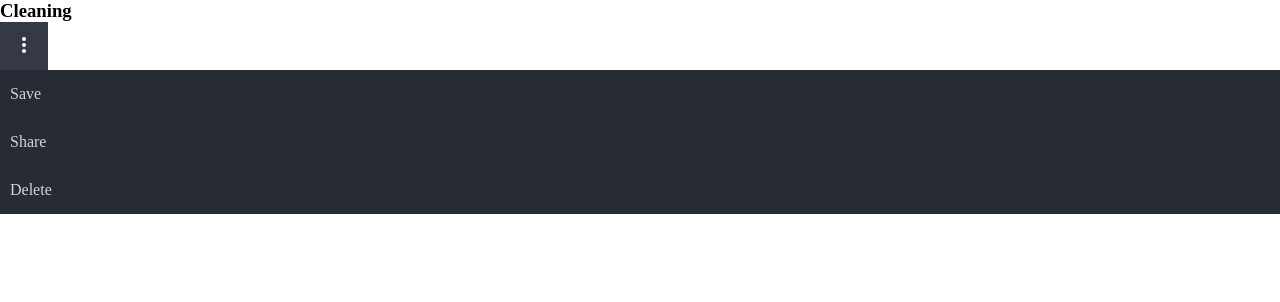
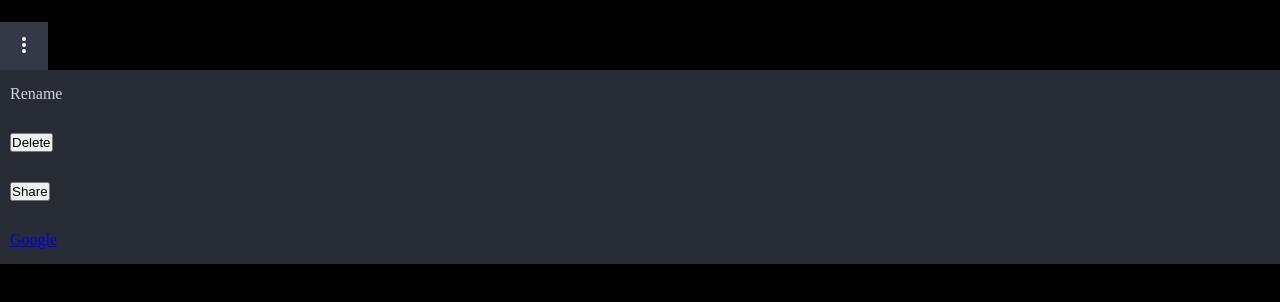
Before and after one commit to lucianodiisouza/dropdown-test, a React (Create React App) app: page / in a window 1280 px wide. Both pictures are taken after a click on the button 24 px from the left and 46 px from the top of the page. Shown: the top 302 px of the page. Built offline with nearby package versions, Linux system fonts and the light colour scheme.

Commit message:
feat: passing elms to content

```diff
--- a/src/components/DropDown/components/Content/index.tsx
+++ b/src/components/DropDown/components/Content/index.tsx
@@ -1,24 +1,44 @@
 import DropDownMenuItem from "../Item";
+import { Container } from "./styles";
+
+const DropDownContent = () => {
+  const deleteAction = () => {
+    console.log("do something from button");
+  };
+
+  const shareAction = () => {
+    console.log("do some action");
+  };
 
   const items = [
     {
-    label: "Save",
+      id: 1,
+      element: <p>Rename</p>,
     },
     {
-    label: "Share",
+      id: 2,
+      element: <button onClick={deleteAction}>Delete</button>,
     },
     {
-    label: "Delete",
+      id: 3,
+      element: <button onClick={shareAction}>Share</button>,
+    },
+    {
+      id: 4,
+      element: (
+        <a href="https://www.google.com" target="_blank">
+          Google
+        </a>
+      ),
     },
   ];
 
-const DropDownContent = () => {
   return (
-    <>
-      {items.map(({ label }) => (
-        <DropDownMenuItem key={label}>{label}</DropDownMenuItem>
+    <Container>
+      {items.map(({ element, id }) => (
+        <DropDownMenuItem key={id}>{element}</DropDownMenuItem>
       ))}
-    </>
+    </Container>
   );
 };
 
--- a/src/index.css
+++ b/src/index.css
@@ -7,3 +7,9 @@
 button {
   cursor: pointer;
 }
+
+#root {
+  width: 100vw;
+  height: 100vh;
+  background-color: black;
+}
```
Lines whose indentation alone changed are shown as unchanged.
